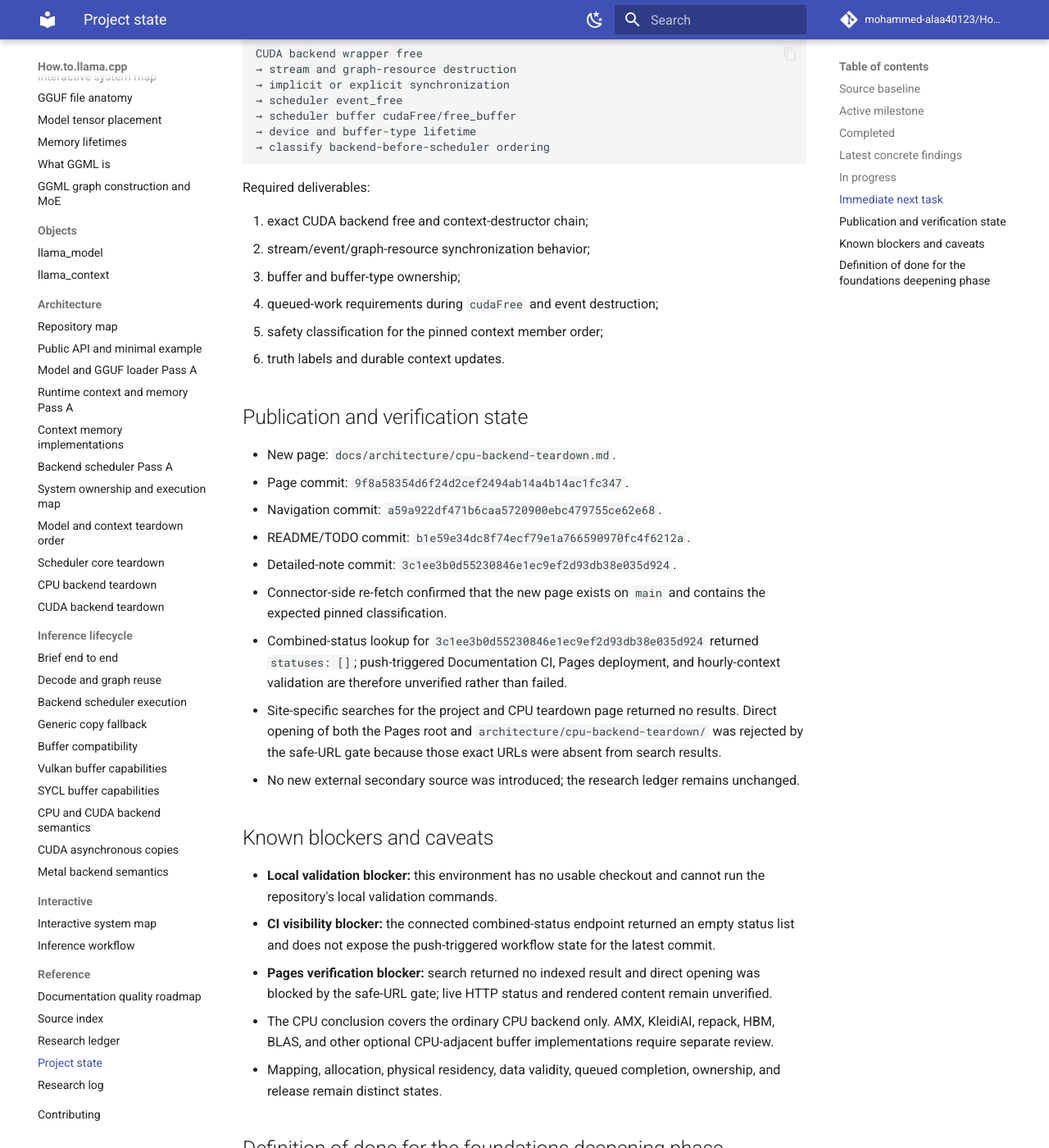
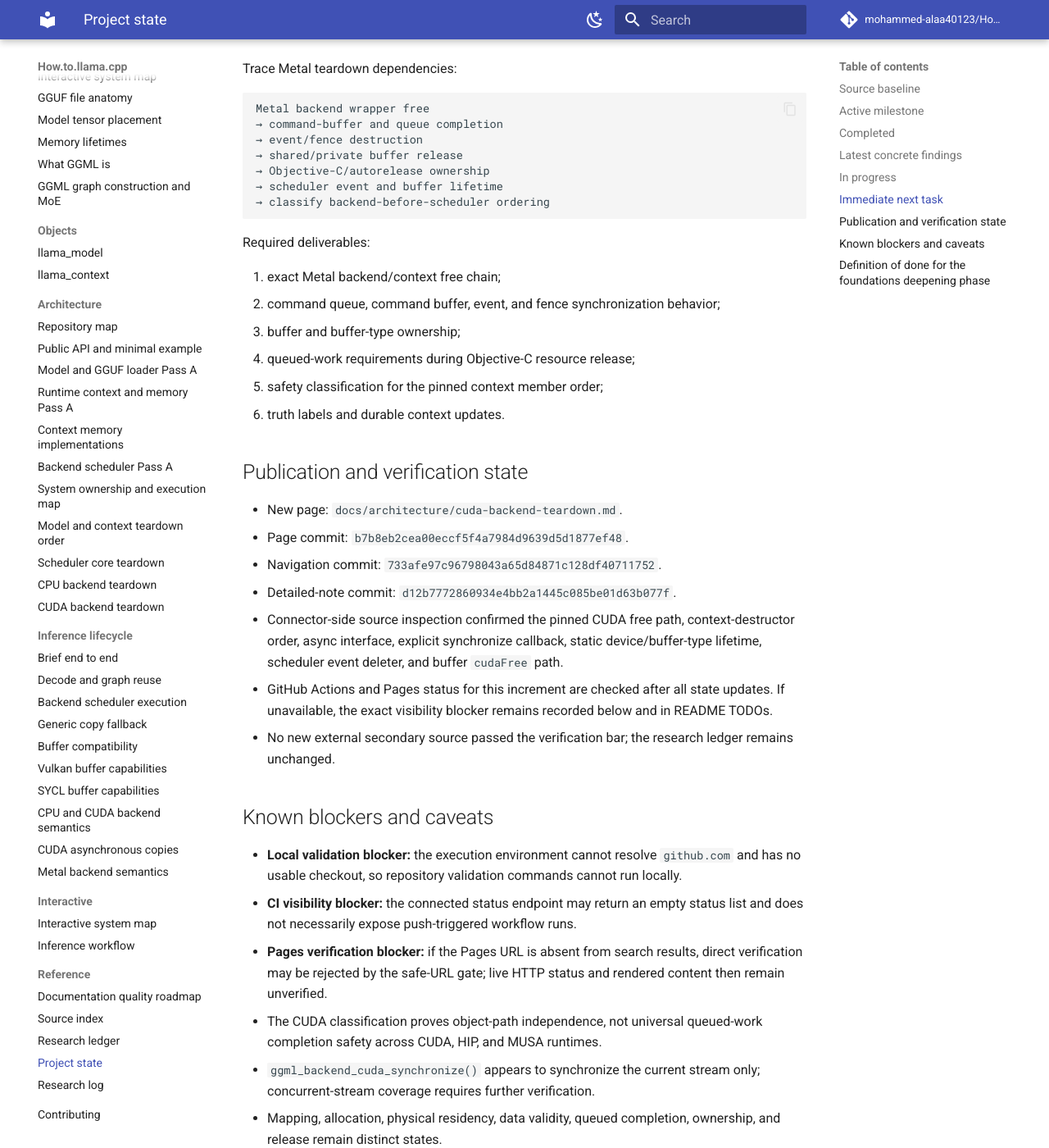
Before and after one commit to mohammed-alaa40123/How.to.llama.cpp, an MkDocs documentation site: the page built from docs/reference/project-state.md, in a window 1280 px wide and 1400 px high, scrolled down 1931 px. Shown: the whole window at 82% size. Built offline with MkDocs 1.6.1 and Material for MkDocs 9.7.7, drawn with Linux system fonts in a browser that asks for light colours; comment, search, counter and statistics services are not loaded; some of the changed text lies outside the part shown.

Commit message:
docs: update project state after CUDA teardown audit

````diff
--- a/docs/reference/project-state.md
+++ b/docs/reference/project-state.md
@@ -23,66 +23,67 @@
 - Exact pinned declaration and reverse-destruction map for `llama_model` and `llama_context`.
 - Exact pinned generic scheduler teardown path.
 - Ordinary pinned CPU backend teardown classification.
+- Pinned CUDA backend teardown dependency audit and conditional safety classification.
 
 ## Latest concrete findings
 
-- CPU graph execution calls `ggml_graph_compute()` directly and completes before the backend callback returns.
-- The ordinary CPU backend interface has no async tensor-copy methods, synchronize callback, or event record/wait callbacks.
-- The CPU device advertises `async = false` and `events = false`; its event callbacks are null.
-- The CPU device and device context are static registry objects, independent of individual backend wrappers.
-- `ggml_backend_cpu_free()` deletes only the per-backend work allocation, CPU context, and backend wrapper.
-- Scheduler-owned ordinary CPU buffers are destroyed through buffer callbacks rather than through the deleted CPU backend context.
-- Backend-before-scheduler destruction is therefore **verified safe for the ordinary pinned CPU backend**.
+- `ggml_backend_cuda_free()` deletes the CUDA context and then the backend wrapper.
+- The CUDA context destructor waits for active graph capture to end, then destroys its copy event, created streams, and cuBLAS handles; it does not explicitly synchronize queued work first.
+- CUDA graph compute is asynchronous and returns after enqueueing kernels or launching a CUDA graph.
+- `ggml_backend_cuda_synchronize()` synchronizes the current context stream.
+- Scheduler CUDA events own their own `cudaEvent_t` and are freed through the static CUDA device interface without accessing the deleted backend context.
+- Scheduler CUDA buffers own a device id and pointer and reach `cudaFree` through their own buffer context; CUDA buffer types are static per-device registry objects.
+- Context-owned pools, concurrent events, and CUDA graph objects unwind after the destructor body, after the explicit stream-destruction loop.
+- Backend-before-scheduler destruction is therefore structurally independent for ordinary CUDA scheduler events and buffers, but queued-work completion remains conditional on CUDA-family runtime destruction semantics.
 
 ## In progress
 
-- CUDA teardown audit: streams, events, `cudaFree`, graph resources, device and buffer-type lifetime.
-- Remaining concrete backend teardown audits for Metal, Vulkan, SYCL, RPC, CANN, and OpenCL.
+- Metal teardown audit: command queues/buffers, events/fences, Objective-C ownership, synchronization, and buffer lifetime.
+- Remaining concrete backend teardown audits for Vulkan, SYCL, RPC, CANN, and OpenCL.
 - Optional CPU extra-buffer teardown audit.
 - Architecture-specific graph-builder downcasts and exact state tensors.
 - Runtime evidence for synchronization, event waits, page faults, memory updates, and teardown.
 
 ## Immediate next task
 
-Trace CUDA teardown dependencies:
+Trace Metal teardown dependencies:
 
 ```text
-CUDA backend wrapper free
-→ stream and graph-resource destruction
-→ implicit or explicit synchronization
-→ scheduler event_free
-→ scheduler buffer cudaFree/free_buffer
-→ device and buffer-type lifetime
+Metal backend wrapper free
+→ command-buffer and queue completion
+→ event/fence destruction
+→ shared/private buffer release
+→ Objective-C/autorelease ownership
+→ scheduler event and buffer lifetime
 → classify backend-before-scheduler ordering
 ```
 
 Required deliverables:
 
-1. exact CUDA backend free and context-destructor chain;
-2. stream/event/graph-resource synchronization behavior;
+1. exact Metal backend/context free chain;
+2. command queue, command buffer, event, and fence synchronization behavior;
 3. buffer and buffer-type ownership;
-4. queued-work requirements during `cudaFree` and event destruction;
+4. queued-work requirements during Objective-C resource release;
 5. safety classification for the pinned context member order;
 6. truth labels and durable context updates.
 
 ## Publication and verification state
 
-- New page: `docs/architecture/cpu-backend-teardown.md`.
-- Page commit: `9f8a58354d6f24d2cef2494ab14a4b14ac1fc347`.
-- Navigation commit: `a59a922df471b6caa5720900ebc479755ce62e68`.
-- README/TODO commit: `b1e59e34dc8f74ecf79e1a766590970fc4f6212a`.
-- Detailed-note commit: `3c1ee3b0d55230846e1ec9ef2d93db38e035d924`.
-- Connector-side re-fetch confirmed that the new page exists on `main` and contains the expected pinned classification.
-- Combined-status lookup for `3c1ee3b0d55230846e1ec9ef2d93db38e035d924` returned `statuses: []`; push-triggered Documentation CI, Pages deployment, and hourly-context validation are therefore unverified rather than failed.
-- Site-specific searches for the project and CPU teardown page returned no results. Direct opening of both the Pages root and `architecture/cpu-backend-teardown/` was rejected by the safe-URL gate because those exact URLs were absent from search results.
-- No new external secondary source was introduced; the research ledger remains unchanged.
+- New page: `docs/architecture/cuda-backend-teardown.md`.
+- Page commit: `b7b8eb2cea00eccf5f4a7984d9639d5d1877ef48`.
+- Navigation commit: `733afe97c96798043a65d84871c128df40711752`.
+- Detailed-note commit: `d12b7772860934e4bb2a1445c085be01d63b077f`.
+- Connector-side source inspection confirmed the pinned CUDA free path, context-destructor order, async interface, explicit synchronize callback, static device/buffer-type lifetime, scheduler event deleter, and buffer `cudaFree` path.
+- GitHub Actions and Pages status for this increment are checked after all state updates. If unavailable, the exact visibility blocker remains recorded below and in README TODOs.
+- No new external secondary source passed the verification bar; the research ledger remains unchanged.
 
 ## Known blockers and caveats
 
-- **Local validation blocker:** this environment has no usable checkout and cannot run the repository's local validation commands.
-- **CI visibility blocker:** the connected combined-status endpoint returned an empty status list and does not expose the push-triggered workflow state for the latest commit.
-- **Pages verification blocker:** search returned no indexed result and direct opening was blocked by the safe-URL gate; live HTTP status and rendered content remain unverified.
-- The CPU conclusion covers the ordinary CPU backend only. AMX, KleidiAI, repack, HBM, BLAS, and other optional CPU-adjacent buffer implementations require separate review.
+- **Local validation blocker:** the execution environment cannot resolve `github.com` and has no usable checkout, so repository validation commands cannot run locally.
+- **CI visibility blocker:** the connected status endpoint may return an empty status list and does not necessarily expose push-triggered workflow runs.
+- **Pages verification blocker:** if the Pages URL is absent from search results, direct verification may be rejected by the safe-URL gate; live HTTP status and rendered content then remain unverified.
+- The CUDA classification proves object-path independence, not universal queued-work completion safety across CUDA, HIP, and MUSA runtimes.
+- `ggml_backend_cuda_synchronize()` appears to synchronize the current stream only; concurrent-stream coverage requires further verification.
 - Mapping, allocation, physical residency, data validity, queued completion, ownership, and release remain distinct states.
 
 ## Definition of done for the foundations deepening phase
````
Also changed, not shown: other parts of docs/reference/project-state.md (+1 -1 lines).
